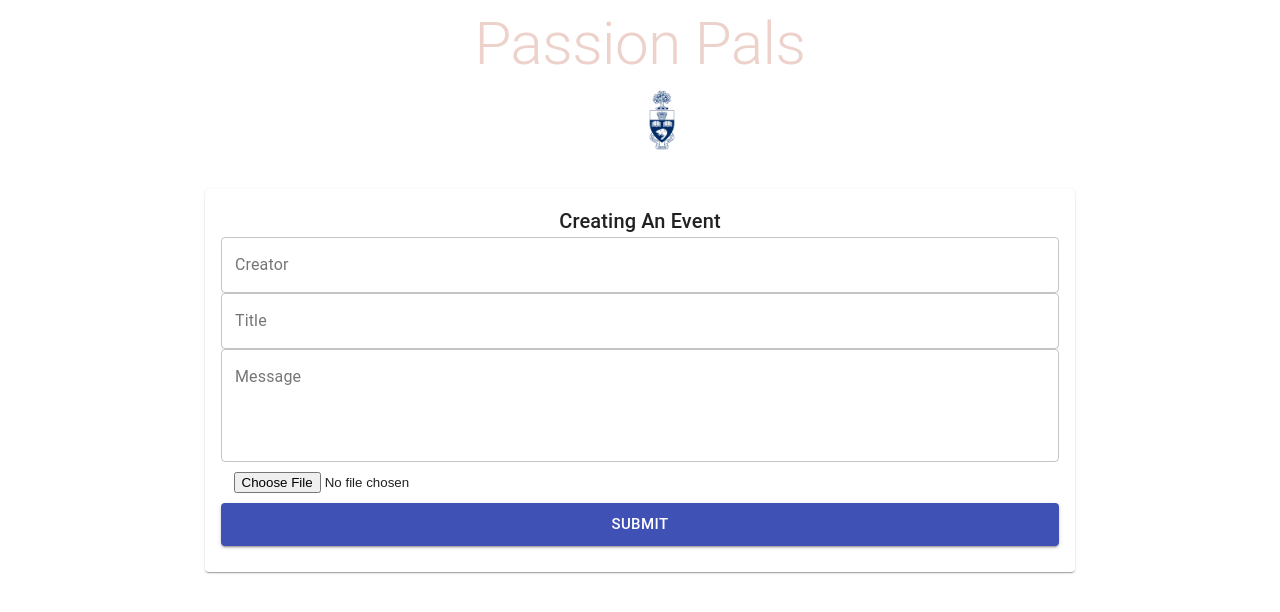
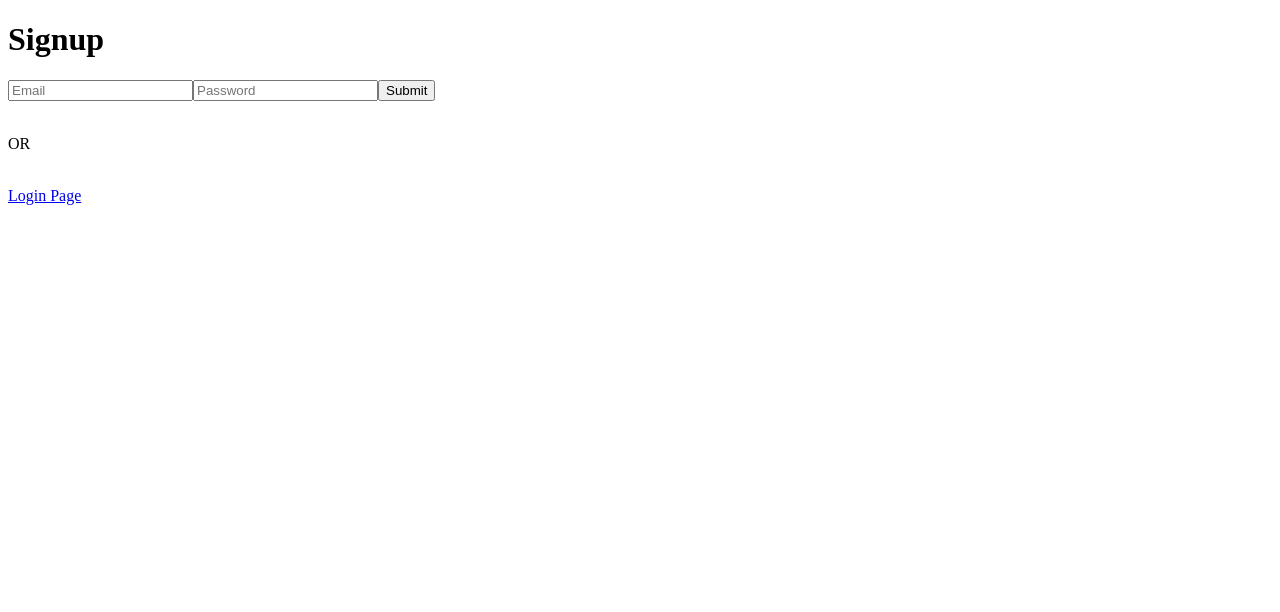
Before and after one commit to CSCC012023/final-project-s23-passion-pals, a React (Create React App) app in the folder client/: page /signup in a window 1280 px wide. Shown: the top 612 px of the page. Built offline with nearby package versions, Linux system fonts and the light colour scheme; no server answers.

Commit message:
login in progres

```diff
--- a/client/package.json
+++ b/client/package.json
@@ -12,14 +12,13 @@
         "@testing-library/user-event": "^7.1.2",
         "axios": "^0.19.2",
         "jwt-decode": "^3.1.2",
-        "material-ui-chip-input": "^1.1.0",
         "moment": "^2.27.0",
         "react": "^16.12.0",
         "react-dom": "^16.12.0",
         "react-file-base64": "^1.0.3",
         "react-google-login": "^5.1.25",
         "react-redux": "^7.1.3",
-        "react-router-dom": "^5.2.0",
+        "react-router-dom": "^6.12.1",
         "redux": "^4.0.5",
         "redux-thunk": "^2.3.0"
     },
--- a/client/src/App.js
+++ b/client/src/App.js
@@ -1,36 +1,24 @@
 import React, {useEffect} from 'react';
 import { Container, Typography, Grow, Grid} from '@material-ui/core';
+import { BrowserRouter, Routes, Route } from 'react-router-dom';
+
 import { useDispatch } from 'react-redux';
 import {getPosts} from './actions/posts'
 import Posts from './components/Posts/Posts';
 import Form from './components/Form/Form';
 import uoft from './images/uoft.png';
 import useStyles from './styles';
+import Home from './components/home'
+import Login from './components/login'
+import Signup from './components/signup'
 
-const App = ()=>{
-    const classes =  useStyles();
-    const dispatch = useDispatch();
-
-    useEffect(()=>{
-        dispatch(getPosts());
-    }, [dispatch]);
+const App = () =>{
     return (
-        <Container maxWidth="lg">
-          <Typography className={classes.heading} variant="h2" align="center">Passion Pals</Typography>
-          <img style={{ position: 'relative', top: '10px', left: '600px' }} src={uoft} alt="icon" height="60" />
-          <Grow in>
-            <Container>
-              <Grid container justifyContent="center" alignItems="stretch" spacing={3}>
-                <Grid item xs={12} sm={4}>
-                  <Posts />
-                </Grid>
-                <Grid item xs={12} sm={9}>
-                  <Form />
-                </Grid>
-              </Grid>
-            </Container>
-          </Grow>
-        </Container>
-      );
-    };
+        <Routes>
+            <Route path="/" element={<Home />} />
+            <Route path="/login" element={<Login />} />
+            <Route path="/signup" element={<Signup />} />
+        </Routes>
+    )
+}
 export default App;
--- a/client/src/components/home.js
+++ b/client/src/components/home.js
@@ -1,16 +1,42 @@
 import React from "react"
 import {useLocation, useNavigate} from 'react-router-dom';
+import { useEffect } from "react";
+import { Link } from "react-router-dom"
+
+import { Container, Typography, Grow, Grid} from '@material-ui/core';
+import { useDispatch } from 'react-redux';
+import {getPosts} from '../actions/posts'
+import Posts from '../components/Posts/Posts';
+import Form from '../components/Form/Form';
+import uoft from '../images/uoft.png';
+import useStyles from '../styles';
 
 function Home (){
-    const location=useLocation()
+    const classes =  useStyles();
+    const dispatch = useDispatch();
 
+    useEffect(()=>{
+        dispatch(getPosts());
+    }, [dispatch]);
     return (
-        <div className="homepage">
-
-            <h1>Hello {location.state.id} and welcome to the home</h1>
-
-        </div>
-    )
+        <Container maxWidth="lg">
+          <Typography className={classes.heading} variant="h2" align="center">Passion Pals</Typography>
+          <img style={{ position: 'relative', top: '10px', left: '600px' }} src={uoft} alt="icon" height="60" />
+          <Grow in>
+            <Container>
+              <Grid container justifyContent="center" alignItems="stretch" spacing={3}>
+                <Grid item xs={12} sm={4}>
+                  <Posts />
+                </Grid>
+                <Grid item xs={12} sm={9}>
+                  <Form />
+                </Grid>
+              </Grid>
+            </Container>
+          </Grow>
+          <Link to="/login">Login Page</Link>
+        </Container>
+      );
 }
 
 export default Home
--- a/client/src/components/signup.js
+++ b/client/src/components/signup.js
@@ -14,7 +14,7 @@ function Login() {
 
         try{
 
-            await axios.post("http://localhost:8000/signup",{
+            await axios.post("http://localhost:8000/",{
                 email,password
             })
             .then(res=>{
@@ -55,7 +55,7 @@ function Login() {
             <p>OR</p>
             <br />
 
-            <Link to="/">Login Page</Link>
+            <Link to="/login">Login Page</Link>
 
         </div>
     )
--- a/client/src/index.js
+++ b/client/src/index.js
@@ -2,6 +2,8 @@ import React from 'react';
 import ReactDOM from 'react-dom';
 import { Provider } from 'react-redux';
 import { createStore, applyMiddleware, compose } from 'redux';
+import { BrowserRouter, Routes, Route } from 'react-router-dom';
+
 import thunk from 'redux-thunk';
 
 import  reducers  from './reducers';
@@ -11,8 +13,13 @@ import App from './App';
 const store = createStore(reducers, compose(applyMiddleware(thunk)))
 
 ReactDOM.render(
+
   <Provider store={store}>
-    <App />
+
+    <BrowserRouter>
+        <App />
+    </BrowserRouter>
+
   </Provider>,
   document.getElementById('root'),
 );
```
Also changed, not shown: 2 other files (tests, documents, lock files or other folders).
